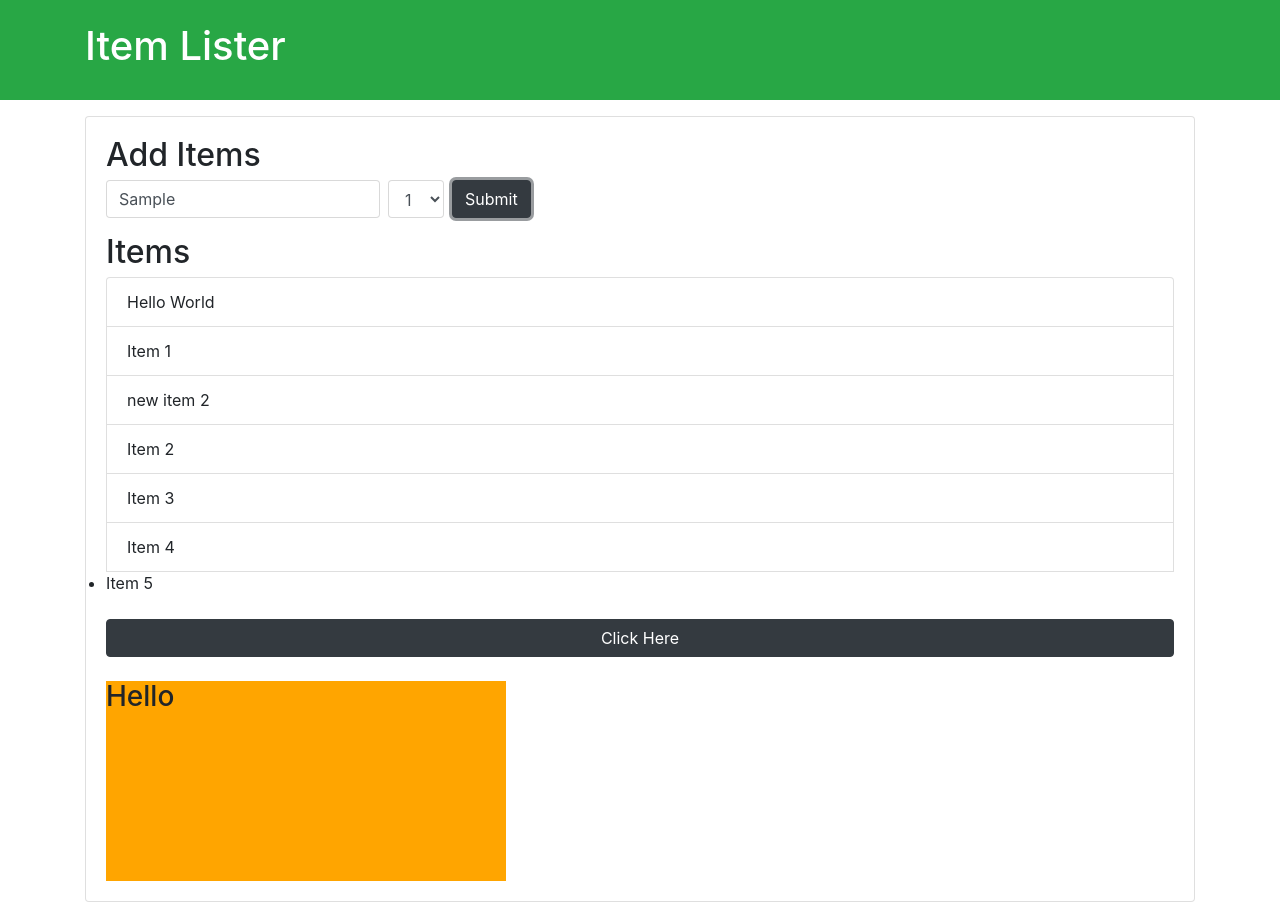
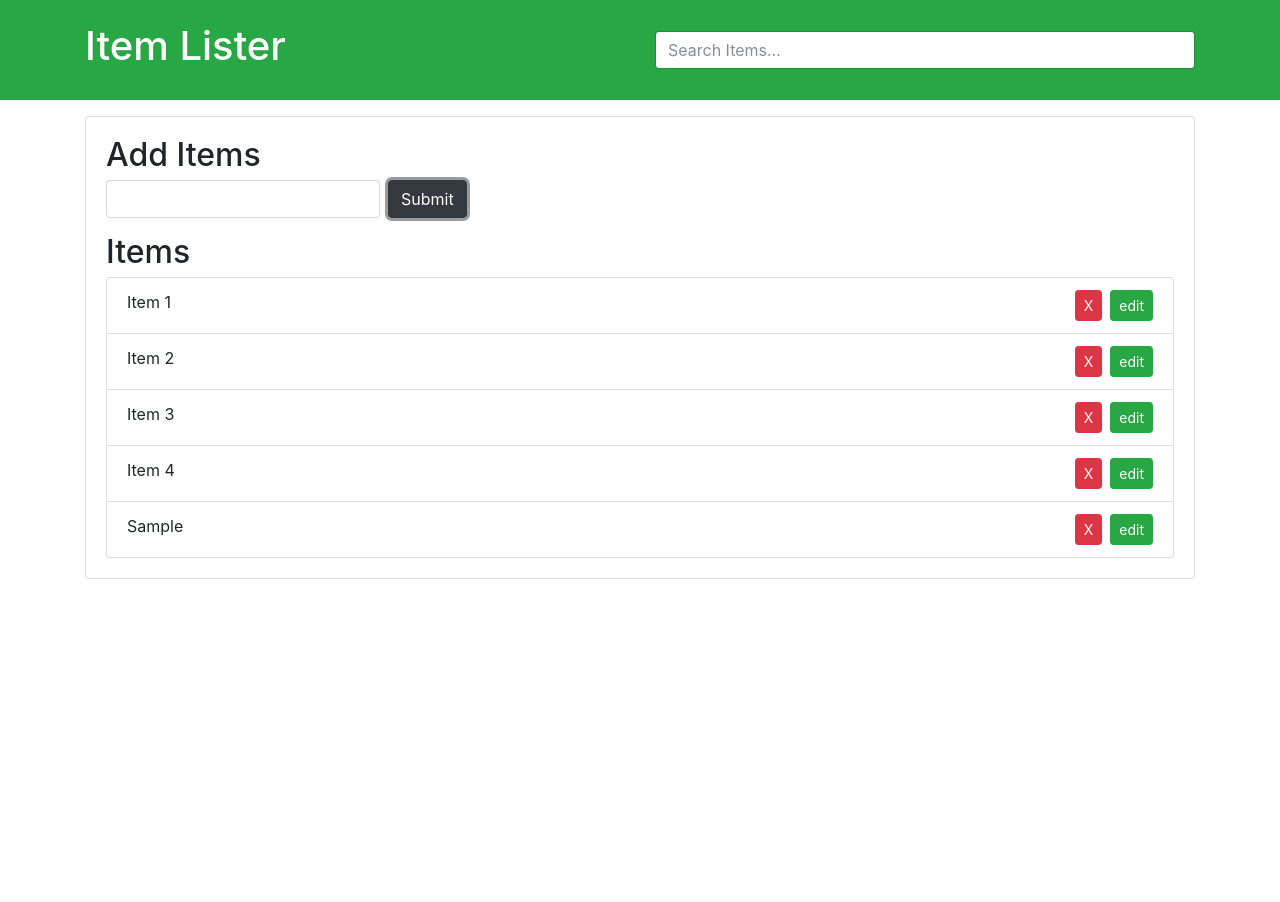
Before and after one commit to jaiswalk008/dom, a plain HTML site: page index.html in a window 1280 px wide. Both pictures are taken after typing "Sample" into the empty fields and a click on the input "Submit". After the commit the page ends 800 px from the top, so only its background shows below. Drawn offline with nearby package versions, Linux system fonts and the light colour scheme.

Commit message:
crash course 4

```diff
--- /dev/null
+++ b/crash course-4.js
@@ -0,0 +1,77 @@
+var form = document.getElementById('addForm');
+var itemList = document.getElementById('items');
+
+//Form submit event
+form.addEventListener('submit',addItem);
+
+//filter
+var filter  = document.getElementById('filter');
+
+filter.addEventListener('keyup', filterItems);
+//delete event
+itemList.addEventListener('click' , removeItem);
+
+function addItem(e){
+    e.preventDefault();
+
+    var newItem = document.getElementById('item');
+    var items = document.getElementById('items');
+    //create new li element
+    var li = document.createElement('li');
+    li.className='list-group-item';
+
+    //add text node in li
+    li.appendChild(document.createTextNode(newItem.value));
+    var dlt =document.createElement('button');
+    //edit button
+    var edit = document.createElement('button');
+    edit.className="btn btn-success btn-sm float-right";
+    edit.appendChild(document.createTextNode('edit'));
+    li.appendChild(edit);
+
+
+    //Add classeds to delete button
+    dlt.className= 'btn btn-danger btn-sm float-right mr-2 delete';
+    dlt.appendChild(document.createTextNode('X'));
+
+    //append button to li
+    li.appendChild(dlt);
+    itemList.appendChild(li);
+
+   // itemList.insertBefore(li,items.firstElementChild);
+    // itemList.insertBefore(li,items.lastElementChild);
+
+    newItem.value='';
+    // console.log(li)
+}
+
+//delete function
+function removeItem(e){
+    // console.log(1)
+    if(e.target.classList.contains('delete')){
+        // console.log(1);
+        if(confirm('Are you sure to delete?')){
+            var li = e.target.parentElement;
+            itemList.removeChild(li);
+        }
+    }
+}
+
+function filterItems(e){
+    var text = e.target.value.toLowerCase();
+    // console.log(text);
+    //get list
+    var items = itemList.getElementsByTagName('li');
+    //items is a html collection and needs to ve converted to an array
+    Array.from(items).forEach(function(item){
+        var itemName = item.firstChild.textContent;
+        //all the items will be printed console.log(itemName);
+        if(itemName.toLowerCase().indexOf(text)!=-1){
+            item.style.display='block';
+        }
+        else{
+            item.style.display='none';
+        }
+
+    });
+}
--- a/event.js
+++ b/event.js
@@ -14,7 +14,7 @@
 //     console.log(e.target.id);
 //     console.log(e.target.className);
 //     console.log(e.target.classList);
-  var output = document.getElementById('output');
+//   var output = document.getElementById('output');
 //     output.innerHTML = '<h3>'+e.target.id +'</h3>';
 //     console.log(e.type);
 //     //mouse position from the window
@@ -33,14 +33,14 @@
 //     console.log(e.shiftKey);
 
 // }
-var button = document.getElementById('button');
+// var button = document.getElementById('button');
 // button.addEventListener('dblclick',runEvent);
 //mousedown works immediately after the mouse is pressed down
 //without lifting the finger while mouseup
 //works only when we lift our finger up
 // button.addEventListener('click',runEvent);
 // button.addEventListener('mousedown',runEvent);
-var box = document.getElementById('box');
+// var box = document.getElementById('box');
 // button.addEventListener('mouseup',runEvent);
 
 // // box.addEventListener('mousedown',runEvent);
@@ -54,8 +54,8 @@ var box = document.getElementById('box');
 //again for child elements
 // box.addEventListener('mousemove',runEvent);
 
-var itemInput = document.querySelector('input[type="text"]');
-var form = document.querySelector('form');
+// var itemInput = document.querySelector('input[type="text"]');
+// var form = document.querySelector('form');
 
 // itemInput.addEventListener('keydown',runEvent);
 // itemInput.addEventListener('keyup',runEvent);
@@ -71,19 +71,19 @@ var form = document.querySelector('form');
 
 //itemInput.addEventListener('input',runEvent);
 
-form.addEventListener('submit',runEvent);
-var opt = document.querySelector('select');
-//opt.addEventListener('change',runEvent);
-function runEvent(e){
-    e.preventDefault();
-    //console.log('event type: ' +e.type);
-    console.log(itemInput.value);
-    console.log(opt.value);
-    // output.innerHTML='<h3>'+e.offsetX+'</h3><h3>'+
-    // e.offsetY+'<h3>';
-    // box.style.backgroundColor="rgb("+e.offsetX+","+
-    // e.offsetY+",35)";
-    // document.body.style.backgroundColor="rgb("+e.offsetY+","+
-    // e.offsetX+",40)";
+// form.addEventListener('submit',runEvent);
+// var opt = document.querySelector('select');
+// //opt.addEventListener('change',runEvent);
+// function runEvent(e){
+//     e.preventDefault();
+//     //console.log('event type: ' +e.type);
+//     console.log(itemInput.value);
+//     console.log(opt.value);
+//     // output.innerHTML='<h3>'+e.offsetX+'</h3><h3>'+
+//     // e.offsetY+'<h3>';
+//     // box.style.backgroundColor="rgb("+e.offsetX+","+
+//     // e.offsetY+",35)";
+//     // document.body.style.backgroundColor="rgb("+e.offsetY+","+
+//     // e.offsetX+",40)";
 
-}
+// }
--- a/index.html
+++ b/index.html
@@ -10,38 +10,47 @@
 <body>
   <header id="main-header" class="bg-success text-white p-4 mb-3">
     <div class="container">
-      <h1 id="header-title">Item Lister <span style="display:none">123</span></h1>
+      <div class="row">
+        <div class="col-md-6">
+            <h1 id="header-title">Item Lister</h1>
+        </div>
+        <div class="col-md-6 align-self-center">
+            <input type="text" class="form-control" id="filter" placeholder="Search Items...">
+        </div>
+      </div>
     </div>
   </header>
   <div class="container">
    <div id="main" class="card card-body">
     <h2 class="title">Add Items</h2>
-    <form class="form-inline mb-3">
-      <input type="text" class="form-control mr-2">
-      <select class="form-control mr-2">
-        <option value="1">1</option>
-        <option value="2">2</option>
-        <option value="3">3</option>
-      </select>
+    <form id="addForm" class="form-inline mb-3">
+      <input type="text" class="form-control mr-2" id="item">
       <input type="submit" class="btn btn-dark" value="Submit">
     </form>
     <h2 class="title">Items</h2>
     <ul id="items" class="list-group">
-      <li class="list-group-item">Item 1</li>
-      <li class="list-group-item">Item 2</li>
-      <li class="list-group-item">Item 3</li>
-       <li class="list-group-item">Item 4</li>
-      <li>Item 5</li>
+      <li class="list-group-item">Item 1 <button class="btn btn-success btn-sm float-right">edit</button>
+        <button class="btn btn-danger btn-sm float-right mr-2 delete">X
+
+      </button>
+      </li>
+      <li class="list-group-item">Item 2 <button class="btn btn-success btn-sm float-right">edit</button>
+        <button class="btn btn-danger btn-sm float-right mr-2 delete">X
+
+      </button></li>
+      <li class="list-group-item">Item 3  <button class="btn btn-success btn-sm float-right">edit</button>
+        <button class="btn btn-danger btn-sm float-right mr-2 delete">X
+
+      </button></li>
+      <li class="list-group-item">Item 4  <button class="btn btn-success btn-sm float-right">edit</button>
+        <button class="btn btn-danger btn-sm float-right mr-2 delete">X
+
+      </button></li>
     </ul>
-    <div id="output"></div>
-    <br>
-    <button class="btn btn-dark btn-block" id ="button">Click Here</button>
-    <br>
-    <div id="box" style="width:400px ; height:200px;
-     background: orange" ><h3>Hello</h3></div>
    </div>
   </div>
   <SCript src="./script.js"></SCript>
   <script src="./event.js"></script>
+  <script src="./crash course-4.js"></script>
 </body>
 </html>
--- a/script.js
+++ b/script.js
@@ -179,31 +179,31 @@
 // newDiv.style.fontSize='30px';
 
 //adding before item1
-let newLi = document.createElement('li');
-newLi.className='list-group-item';
-//create text Node
-var text = document.createTextNode('Hello World');
-newLi.appendChild(text);
-//inserting before the item 1
+// let newLi = document.createElement('li');
+// newLi.className='list-group-item';
+// //create text Node
+// var text = document.createTextNode('Hello World');
+// newLi.appendChild(text);
+// //inserting before the item 1
 
-var ul = document.querySelector('div #items');
-var item1 = document.querySelector('div .list-group-item');
+// var ul = document.querySelector('div #items');
+// var item1 = document.querySelector('div .list-group-item');
 
-ul.insertBefore(newLi , item1);
+// ul.insertBefore(newLi , item1);
 
-console.log(newLi.textContent)
+// console.log(newLi.textContent)
 
- let newLi2 = document.createElement('li');
- newLi2.className='list-group-item';
- var text1 = document.createTextNode('new item 2');
- newLi2.appendChild(text1);
+//  let newLi2 = document.createElement('li');
+//  newLi2.className='list-group-item';
+//  var text1 = document.createTextNode('new item 2');
+//  newLi2.appendChild(text1);
 
- var ul = document.querySelector('div #items');
-//  var item2 = document.querySelectorAll('div .list-group-item');
-//  console.log(item2[2].textContent);
+//  var ul = document.querySelector('div #items');
+// //  var item2 = document.querySelectorAll('div .list-group-item');
+// //  console.log(item2[2].textContent);
 
-//  ul.insertBefore(newLi2 , item2[2]);
- var item2 = document.querySelector('div .list-group-item:nth-child(3)');
- ul.insertBefore(newLi2 , item2);
+// //  ul.insertBefore(newLi2 , item2[2]);
+//  var item2 = document.querySelector('div .list-group-item:nth-child(3)');
+//  ul.insertBefore(newLi2 , item2);
 
- console.log(newLi2);
+//  console.log(newLi2);
```
